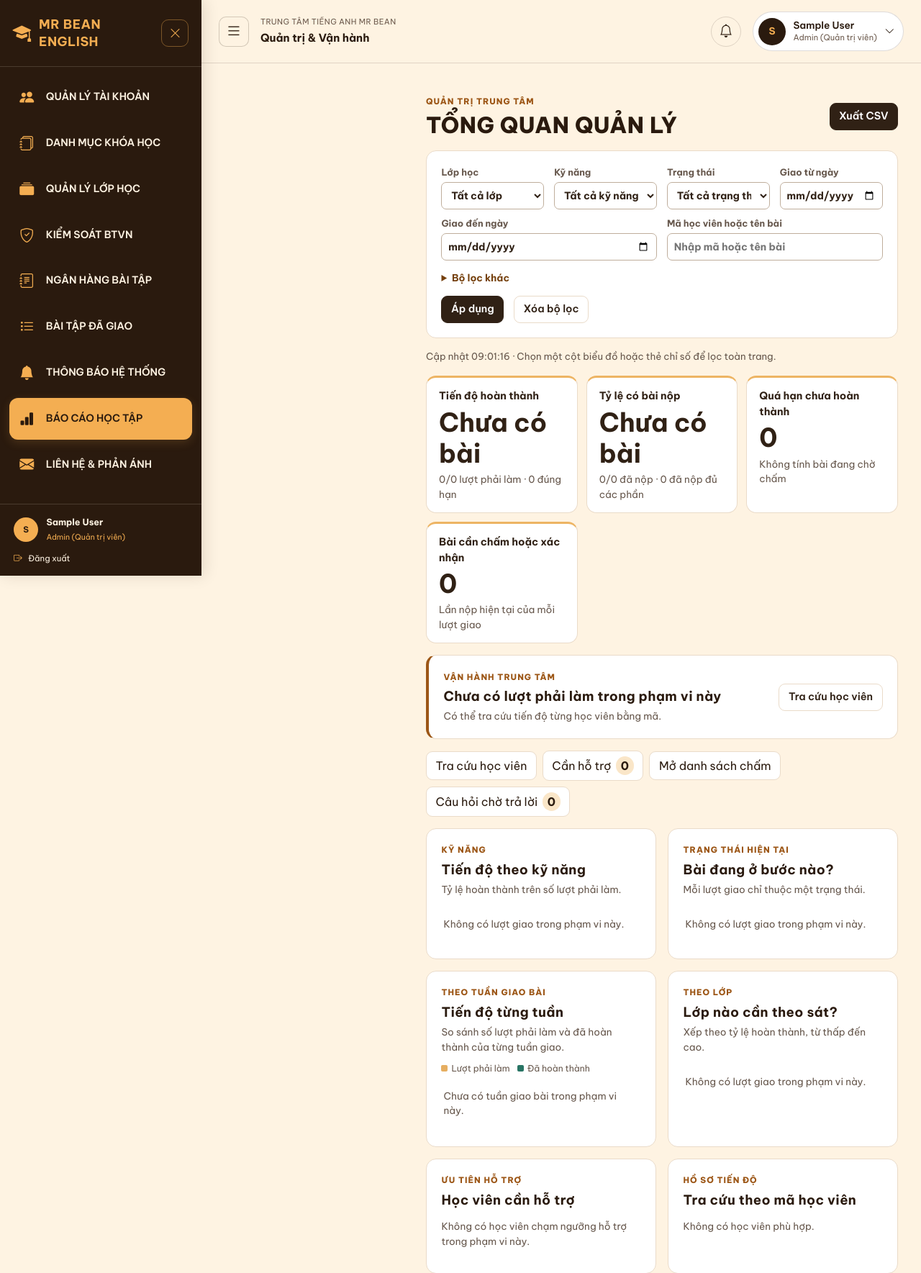
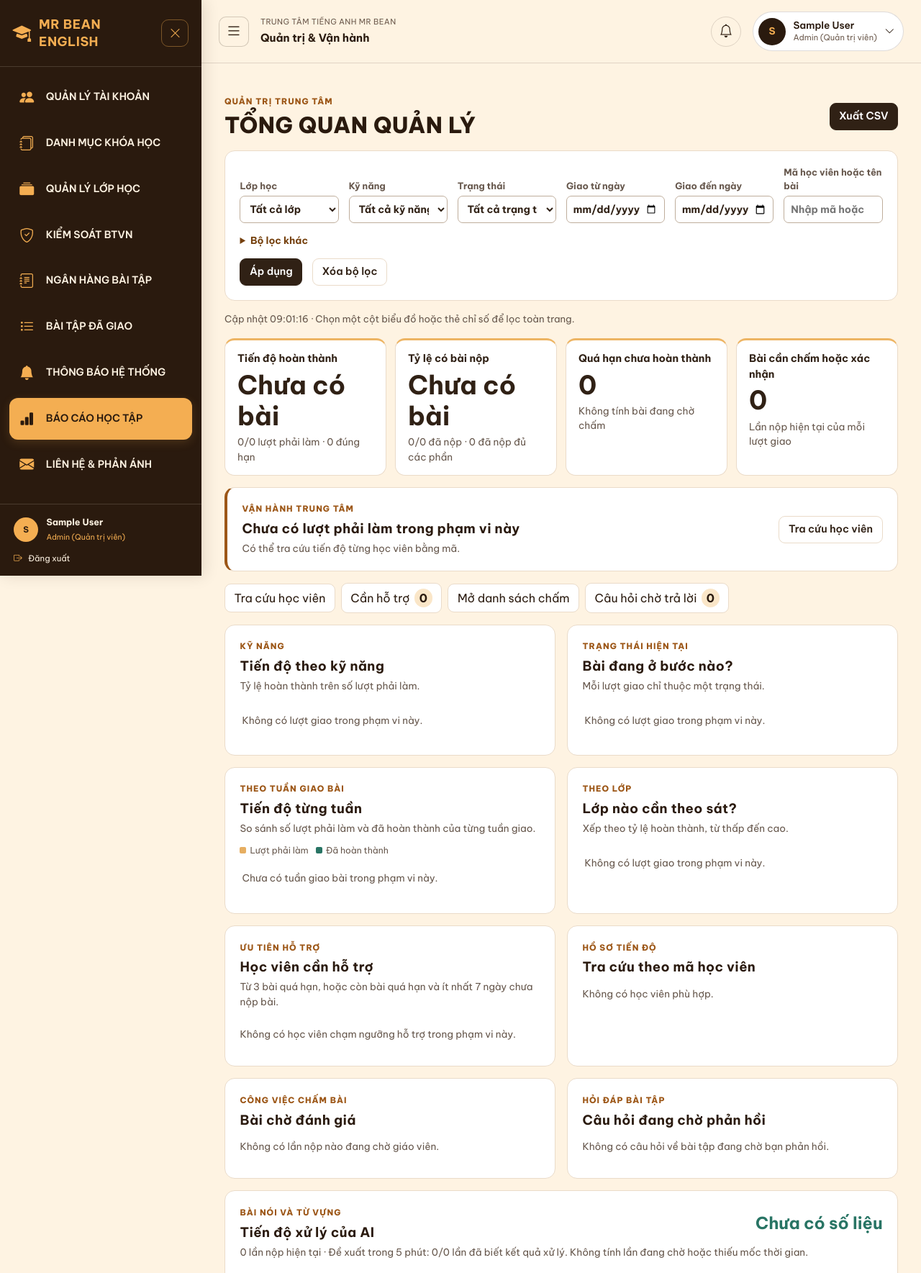
Before and after one commit to ValerieBV/MrBean, a Django app: page /dashboard/ in a window 1280 px wide. Shown: the top 1769 px of the page at 72% size. Run offline with Django 5.2, Linux system fonts and the light colour scheme; the visitor is signed in with stand-in values (Sample User, id 1); data comes from the database, SQL or seed files in the repository; data that the repository does not hold is empty; some libraries are stand-ins or nearby versions.

Commit message:
Use the entire dashboard workspace and link support flags directly to overdue work

```diff
--- a/dashboard/services.py
+++ b/dashboard/services.py
@@ -83,6 +83,7 @@ def metrics_for(user, now=None, filters=None, learner=None):
                             'week': series(facts, 'week', {}),
                             'stage': [dict(key=k, label=v, total=counts[k]) for k, v in STAGES.items() if counts[k]]})
     if staff:
+        response['manual_review_count'] = sum(f.stage == 'review' and f.ai == 'manual' for f in facts)
         response['ai_operations'] = dict(deadline_minutes=settings.AI_DEADLINE_SECONDS/60, total=sum(ai.values()),
             measured=measured, timely_rate=percent(ai['timely'], measured) if measured else None,
             groups=[dict(key=k, label=v, total=ai[k]) for k, v in AI.items() if ai[k]])
--- a/dashboard/static/dashboard/report.css
+++ b/dashboard/static/dashboard/report.css
@@ -75,3 +75,9 @@
 
 .lr-highlight{display:flex;flex-wrap:wrap;align-items:center;justify-content:space-between;gap:12px;border-left:4px solid var(--amber)}
 #learning-report .lr-highlight .lr-caption{margin-bottom:0}
+
+#learning-report .lr-drawer-summary{display:none}
+@media(max-width:600px){
+  #learning-report .lr-drawer-summary{display:list-item;min-height:38px;padding:8px 2px}
+  #filterDrawer[open] .lr-drawer-summary{margin-bottom:8px}
+}
--- a/dashboard/static/dashboard/reports.js
+++ b/dashboard/static/dashboard/reports.js
@@ -5,6 +5,9 @@
   if (!root) return;
   const form = $('filters'), staff = root.dataset.staff === '1', overview = !!$('progress');
   const dimensions = ['classroom', 'skill', 'stage', 'focus', 'date_from', 'date_to', 'week', 'scope', 'q', ...(staff ? ['ai'] : [])];
+  const narrow=window.matchMedia('(max-width:600px)');
+  const sizeFilters=()=>{$('filterDrawer').open=!narrow.matches;};
+  sizeFilters();narrow.addEventListener('change',sizeFilters);
   const pages = {tasks:'tasksPager', history:'historyPager', progress:'progressPager', risks:'risksPager',
     queue:'queuePager', support:'supportPager'};
   const pageKeys = Object.keys(pages).map(k => k + '_page');
@@ -30,8 +33,9 @@
     return p;
   }
   function localUrl(path, p) { const query = p.toString(); return path+(query ? '?'+query : ''); }
-  function drill(path) {
+  function drill(path, focus) {
     const p = clean(params, dimensions);
+    if (focus) p.set('focus', focus);
     const back = clean(params, [...dimensions, ...pageKeys]).toString();
     if (back) p.set('back', back);
     return localUrl(path, p);
@@ -88,13 +92,15 @@
   form.addEventListener('change', e=>{if (e.target.name!=='q') {validateDates();applyForm();}});
   form.elements.q.addEventListener('input',()=>{clearTimeout(searchTimer);searchTimer=setTimeout(applyForm,350);});
   $('resetFilters').addEventListener('click',()=>{
-    form.elements.date_to.setCustomValidity('');
+    form.elements.date_to.setCustomValidity('');$('extraFilters').open=false;
     change(clean(params,['back']));
   });
   $('retry').addEventListener('click',()=>load(true));
   root.addEventListener('click',e=>{
     const b=e.target.closest('button'); if (!b || !root.contains(b)) return;
-    if (b.dataset.key) slice(b.dataset.key,b.dataset.value);
+    if (b.dataset.cross) {
+      const next=clean(params,[...dimensions,'back']);next.set('stage','review');next.set('ai','manual');change(next);
+    } else if (b.dataset.key) slice(b.dataset.key,b.dataset.value);
     else if (b.dataset.remove) slice(b.dataset.remove,'');
     else if (b.dataset.page) {
       const next = new URLSearchParams(params), key=b.dataset.page+'_page';
@@ -166,12 +172,12 @@
     if (!overview) return;
     let title, message, action;
     const filter=(key,val,caption)=>{const b=filterButton(key,val,caption);b.className='lr-button';b.textContent=caption;return b;};
-    const manual=d.ai_operations?.groups.find(x=>x.key==='manual')?.total || 0;
+    const manual=d.manual_review_count;
     const weakest=classes.find(c=>c.assigned && c.completed<c.assigned);
     if (root.dataset.role==='admin' && manual && !params.has('ai')) {
-      title=manual+' bài đã chuyển sang chấm thủ công';
-      message='Xem các lần nộp mà hệ thống không đưa ra được đề xuất.';
-      action=filter('ai','manual','Lọc bài chấm thủ công');
+      title=manual+' bài đang chờ chấm thủ công';
+      message='Các bài này đang cần giáo viên đánh giá từ bài làm gốc.';
+      action=node('button','Xem bài cần chấm','lr-button');action.type='button';action.dataset.cross='manual_review';
     } else if (root.dataset.role==='manager' && weakest && !params.has('classroom')) {
       title='Theo sát lớp '+weakest.label;
       message=weakest.completed+'/'+weakest.assigned+' lượt hoàn thành · '+weakest.overdue+' lượt quá hạn.';
@@ -214,8 +220,9 @@
       chart('aiChart',ai.groups,'ai',true);
     }
     list('risks',d.at_risk_learners,r=>row(person(r.student_code,r.detail_url),
-      r.missed_tasks+' bài quá hạn · '+(r.reason==='inactive'?'Ít hoạt động':'Nhiều bài chưa hoàn thành'),
-      link('Xem tiến độ',drill(r.detail_url))), 'Không có học viên chạm ngưỡng hỗ trợ trong phạm vi này.');
+      r.missed_tasks+' bài quá hạn · '+(r.reason==='inactive'?'Ít hoạt động':'Nhiều bài chưa hoàn thành')+
+        (r.last_submission_at?' · Nộp gần nhất: '+dateTime(r.last_submission_at):' · Chưa có lần nộp'),
+      link('Xem bài quá hạn',drill(r.detail_url,'overdue'))), 'Không có học viên chạm ngưỡng hỗ trợ trong phạm vi này.');
     list('progress',d.learner_progress,r=>{
       const el=row(person(r.student_code,r.detail_url),r.assigned ? r.completed+'/'+r.assigned+' hoàn thành · '+r.overdue+' quá hạn' : 'Chưa có lượt phải làm',
         r.detail_url ? link('Xem tiến độ',drill(r.detail_url)) : null);
@@ -269,7 +276,7 @@
     } finally {
       if(controller===mine) {
         body.setAttribute('aria-busy','false');
-        if(active && !document.hidden) refreshTimer=setTimeout(()=>load(),60000);
+        if(active && !document.hidden) refreshTimer=setTimeout(()=>load(),10000);
       }
     }
   }
--- a/dashboard/templates/dashboard/_filters.html
+++ b/dashboard/templates/dashboard/_filters.html
@@ -1,4 +1,5 @@
 <section class="lr-filterbox" aria-label="Bộ lọc báo cáo">
+  <details id="filterDrawer" open><summary class="lr-drawer-summary">Bộ lọc báo cáo</summary>
   <form id="filters" method="get" role="search">
     <label>Lớp học<select name="classroom" id="filter-class"><option value="">Tất cả lớp</option>{% for c in classes %}<option value="{{ c.pk }}">{{ c.class_code }}</option>{% endfor %}<option value="legacy">Bài cũ không gắn lớp</option></select></label>
     <label>Kỹ năng<select name="skill" id="filter-skill"><option value="">Tất cả kỹ năng</option>{% for k,v in skill_options.items %}<option value="{{ k }}">{{ v }}</option>{% endfor %}</select></label>
@@ -14,5 +15,6 @@
     <button class="lr-button lr-primary" type="submit">Áp dụng</button>
     <button type="button" class="lr-button" id="resetFilters">Xóa bộ lọc</button>
   </form>
+  </details>
   <div id="filterChips" class="lr-chips" aria-label="Bộ lọc đang áp dụng"></div>
 </section>
--- a/dashboard/templates/dashboard/report.html
+++ b/dashboard/templates/dashboard/report.html
@@ -1,7 +1,6 @@
 {% extends 'base.html' %}
 {% load static %}
 {% block title %}{{ dashboard_title }} · Mr Bean{% endblock %}
-{% block page_class %}learning-workspace{% endblock %}
 {% block extra_css %}<link rel="stylesheet" href="{% static 'dashboard/report.css' %}">{% endblock %}
 {% block extra_js %}<script src="{% static 'dashboard/reports.js' %}" defer></script>{% endblock %}
 {% block content %}
--- a/dashboard/templates/dashboard/staff.html
+++ b/dashboard/templates/dashboard/staff.html
@@ -11,7 +11,7 @@
 {% block operations %}
 {% if overview %}
 <section class="lr-grid">
-  <article class="lr-panel" id="risk-list"><p class="lr-kicker">Ưu tiên hỗ trợ</p><h2>Học viên cần hỗ trợ</h2><div id="risks" class="lr-list"></div><nav id="risksPager" class="lr-pages" aria-label="Phân trang học viên cần hỗ trợ"></nav></article>
+  <article class="lr-panel" id="risk-list"><p class="lr-kicker">Ưu tiên hỗ trợ</p><h2>Học viên cần hỗ trợ</h2><p class="lr-caption">Từ {{ risk_missed }} bài quá hạn, hoặc còn bài quá hạn và ít nhất {{ risk_days }} ngày chưa nộp bài.</p><div id="risks" class="lr-list"></div><nav id="risksPager" class="lr-pages" aria-label="Phân trang học viên cần hỗ trợ"></nav></article>
   <article class="lr-panel" id="learners"><p class="lr-kicker">Hồ sơ tiến độ</p><h2>Tra cứu theo mã học viên</h2><div id="progress" class="lr-list"></div><nav id="progressPager" class="lr-pages" aria-label="Phân trang học viên"></nav></article>
 </section>
 {% endif %}
--- a/dashboard/test_interactive_reports.py
+++ b/dashboard/test_interactive_reports.py
@@ -79,7 +79,7 @@ class InteractiveReportTests(IntegratedFixture):
         selection=dict(classroom=self.classroom.pk, skill='speaking', stage='review', focus='submitted',
                        ai='manual', week=(week-timedelta(days=week.weekday())).isoformat(), q='A-01')
         data=self.data(**selection)
-        self.assertEqual((data['assigned_count'],data['review_queue_count'],data['support_count']), (1,1,1))
+        self.assertEqual((data['assigned_count'],data['review_queue_count'],data['support_count'],data['manual_review_count']), (1,1,1,1))
         self.assertEqual({r['task_id'] for r in data['history']}, {self.task.pk})
         for dimension in ('skill','stage','classroom','week'):
             self.assertEqual(sum(r['total'] for r in data['charts'][dimension]), 1)
@@ -102,11 +102,11 @@ class InteractiveReportTests(IntegratedFixture):
         older=GradingJob.objects.create(task=self.vocab_task, submission_key='superseded',kind='vocabulary',
                                          status='manual', submitted_at=self.now-timedelta(hours=2))
         GradingJob.objects.create(task=self.vocab_task, submission_key='finished',kind='vocabulary',status='graded',
-                                  completion_status='complete')
+                                  completion_status='complete',fallback_reason='ai_uncertain_evidence')
         GradingJob.objects.create(task=self.task, submission_key='waiting',kind='speaking',status='ai_reviewed')
         self.client.force_login(self.teacher)
         data=self.data()
-        self.assertEqual((data['review_queue_count'],data['action_count']), (1,1))
+        self.assertEqual((data['review_queue_count'],data['action_count'],data['manual_review_count']), (1,1,0))
         self.assertNotIn(older.pk,[r['id'] for r in data['review_queue']])
         self.assertIn(older.pk,[r['id'] for r in data['history']])
         self.assertEqual({x['key']:x['total'] for x in data['charts']['stage']}, {'complete':1,'review':1,'todo':1})
--- a/dashboard/views.py
+++ b/dashboard/views.py
@@ -1,5 +1,6 @@
 import csv
 
+from django.conf import settings
 from django.contrib.auth.decorators import login_required
 from django.http import Http404, HttpResponse, JsonResponse
 from django.shortcuts import get_object_or_404, render
@@ -50,6 +51,7 @@ def index(request, learner_id=None):
         'dashboard_title': title, 'overview': overview, 'learner_detail': bool(learner), 'student_code': code,
         'metrics_url': report_url('metrics', learner), 'export_url': report_url('export', learner),
         'classes': classes.order_by('class_code'), 'stage_options': STAGES, 'skill_options': SKILLS,
+        'risk_missed': settings.DROPOUT_MISSED_TASKS, 'risk_days': settings.DROPOUT_INACTIVE_DAYS,
         'focus_options': FOCUS, 'ai_options': AI, 'can_confirm': user.is_superuser or user.role in ('admin', 'teacher'),
     })
 
```
Also changed, not shown: tests/browser/dashboard_interactions.cjs (+39 -5 lines).
